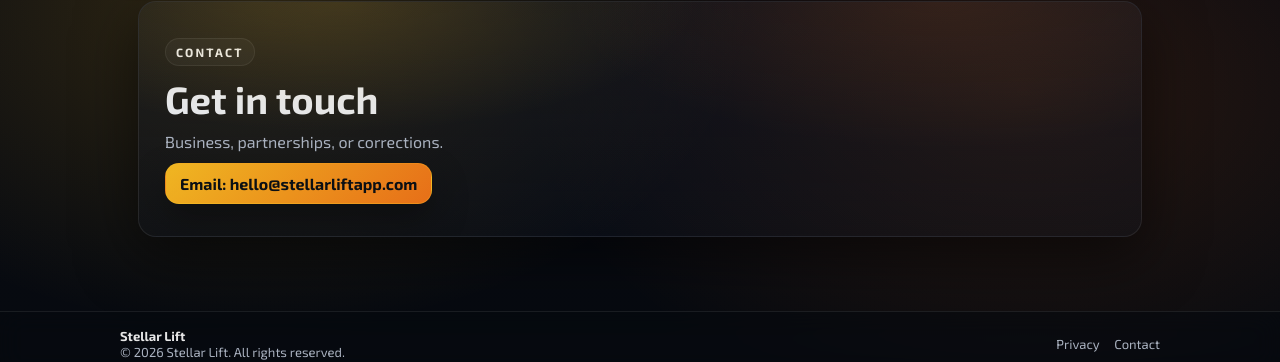
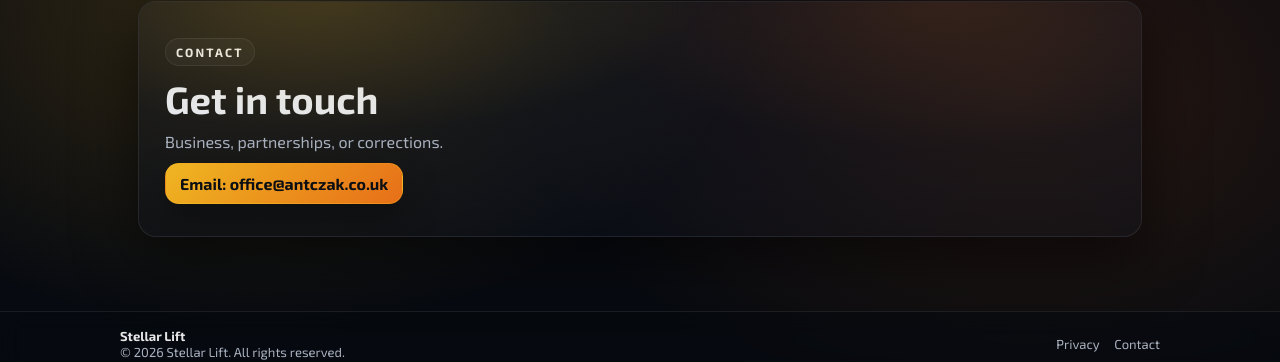
Before and after one commit to AntczakEI/stellarlift-blog, a Jekyll site: the page built from contact.html, in a window 1280 px wide. Shown: the part 89-451 px from the top of the page. Built offline with Jekyll 4.4.1, drawn with Linux system fonts in a browser that asks for light colours.

Commit message:
Update contact.html

```diff
--- a/contact.html
+++ b/contact.html
@@ -1,14 +1,15 @@
 ---
 layout: default
 title: Contact
-description: Contact Stellar Lift.
+description: Business, partnerships, or corrections.
 ---
 
 <section class="hero">
   <p class="eyebrow">Contact</p>
   <h1>Get in touch</h1>
   <p class="subhead">Business, partnerships, or corrections.</p>
+
   <div class="hero-cta">
-    <a class="btn" href="mailto:hello@stellarliftapp.com">Email: hello@stellarliftapp.com</a>
+    <a class="btn" href="mailto:office@antczak.co.uk">Email: office@antczak.co.uk</a>
   </div>
 </section>
```
